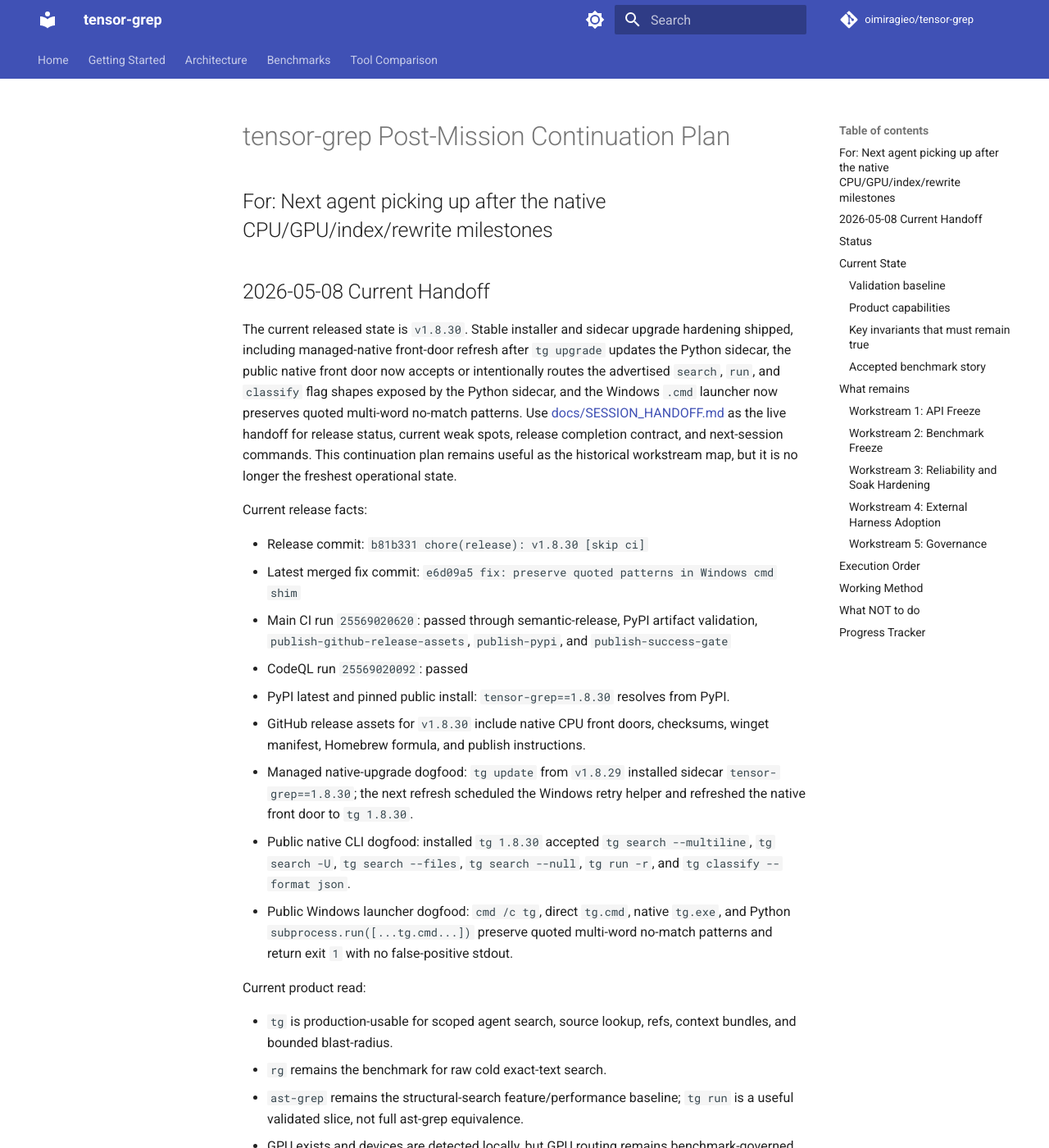
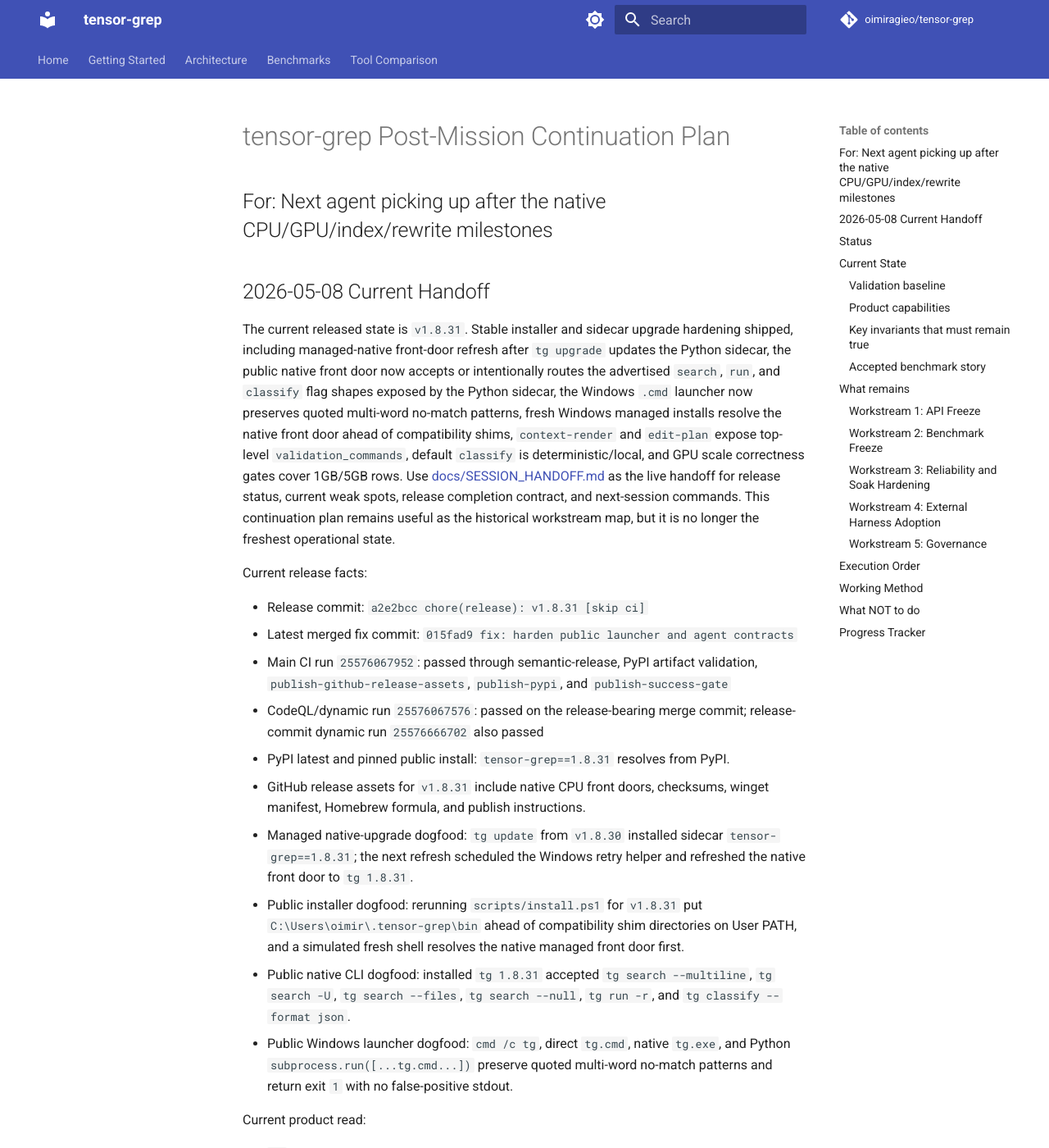
Before and after one commit to oimiragieo/tensor-grep, an MkDocs documentation site: the page built from docs/CONTINUATION_PLAN.md, in a window 1280 px wide and 1400 px high. Shown: the whole window at 82% size. Built offline with MkDocs 1.6.1 and Material for MkDocs 9.7.7, drawn with Linux system fonts in a browser that asks for light colours; comment, search, counter and statistics services are not loaded; some of the changed text lies outside the part shown.

Commit message:
docs: update v1.8.31 release handoff

```diff
--- a/docs/CONTINUATION_PLAN.md
+++ b/docs/CONTINUATION_PLAN.md
@@ -4,18 +4,19 @@
 
 ## 2026-05-08 Current Handoff
 
-The current released state is `v1.8.30`. Stable installer and sidecar upgrade hardening shipped, including managed-native front-door refresh after `tg upgrade` updates the Python sidecar, the public native front door now accepts or intentionally routes the advertised `search`, `run`, and `classify` flag shapes exposed by the Python sidecar, and the Windows `.cmd` launcher now preserves quoted multi-word no-match patterns. Use [docs/SESSION_HANDOFF.md](SESSION_HANDOFF.md) as the live handoff for release status, current weak spots, release completion contract, and next-session commands. This continuation plan remains useful as the historical workstream map, but it is no longer the freshest operational state.
+The current released state is `v1.8.31`. Stable installer and sidecar upgrade hardening shipped, including managed-native front-door refresh after `tg upgrade` updates the Python sidecar, the public native front door now accepts or intentionally routes the advertised `search`, `run`, and `classify` flag shapes exposed by the Python sidecar, the Windows `.cmd` launcher now preserves quoted multi-word no-match patterns, fresh Windows managed installs resolve the native front door ahead of compatibility shims, `context-render` and `edit-plan` expose top-level `validation_commands`, default `classify` is deterministic/local, and GPU scale correctness gates cover 1GB/5GB rows. Use [docs/SESSION_HANDOFF.md](SESSION_HANDOFF.md) as the live handoff for release status, current weak spots, release completion contract, and next-session commands. This continuation plan remains useful as the historical workstream map, but it is no longer the freshest operational state.
 
 Current release facts:
 
-- Release commit: `b81b331 chore(release): v1.8.30 [skip ci]`
-- Latest merged fix commit: `e6d09a5 fix: preserve quoted patterns in Windows cmd shim`
-- Main CI run `25569020620`: passed through semantic-release, PyPI artifact validation, `publish-github-release-assets`, `publish-pypi`, and `publish-success-gate`
-- CodeQL run `25569020092`: passed
-- PyPI latest and pinned public install: `tensor-grep==1.8.30` resolves from PyPI.
-- GitHub release assets for `v1.8.30` include native CPU front doors, checksums, winget manifest, Homebrew formula, and publish instructions.
-- Managed native-upgrade dogfood: `tg update` from `v1.8.29` installed sidecar `tensor-grep==1.8.30`; the next refresh scheduled the Windows retry helper and refreshed the native front door to `tg 1.8.30`.
-- Public native CLI dogfood: installed `tg 1.8.30` accepted `tg search --multiline`, `tg search -U`, `tg search --files`, `tg search --null`, `tg run -r`, and `tg classify --format json`.
+- Release commit: `a2e2bcc chore(release): v1.8.31 [skip ci]`
+- Latest merged fix commit: `015fad9 fix: harden public launcher and agent contracts`
+- Main CI run `25576067952`: passed through semantic-release, PyPI artifact validation, `publish-github-release-assets`, `publish-pypi`, and `publish-success-gate`
+- CodeQL/dynamic run `25576067576`: passed on the release-bearing merge commit; release-commit dynamic run `25576666702` also passed
+- PyPI latest and pinned public install: `tensor-grep==1.8.31` resolves from PyPI.
+- GitHub release assets for `v1.8.31` include native CPU front doors, checksums, winget manifest, Homebrew formula, and publish instructions.
+- Managed native-upgrade dogfood: `tg update` from `v1.8.30` installed sidecar `tensor-grep==1.8.31`; the next refresh scheduled the Windows retry helper and refreshed the native front door to `tg 1.8.31`.
+- Public installer dogfood: rerunning `scripts/install.ps1` for `v1.8.31` put `C:\Users\oimir\.tensor-grep\bin` ahead of compatibility shim directories on User PATH, and a simulated fresh shell resolves the native managed front door first.
+- Public native CLI dogfood: installed `tg 1.8.31` accepted `tg search --multiline`, `tg search -U`, `tg search --files`, `tg search --null`, `tg run -r`, and `tg classify --format json`.
 - Public Windows launcher dogfood: `cmd /c tg`, direct `tg.cmd`, native `tg.exe`, and Python `subprocess.run([...tg.cmd...])` preserve quoted multi-word no-match patterns and return exit `1` with no false-positive stdout.
 
 Current product read:
@@ -29,11 +30,10 @@
 - Windows/WSL installer shims are materially cleaner. Direct `.cmd` invocation from PowerShell still cannot receive an unescaped `|` because `cmd.exe` parses it before the batch file receives argv; use normal PowerShell `tg` / `tg.ps1` for regex metacharacters.
 - Dev-path native safety should ignore stale in-tree standalone binaries unless `TG_NATIVE_TG_BINARY` pins one explicitly; `uv run tg doctor --json` should report skipped stale candidates instead of letting searches validate through old native code.
 - Raw unsorted root output is semantic parity. Use `--sort path --format rg` for automation that needs deterministic ripgrep-style stdout.
-- Release-native install/update hardening: stable script installs should prefer the matching release-native CPU front door and use the isolated Python environment as sidecar/fallback. Installer/update hardening now covers stale package metadata, post-upgrade imports, native installer exit codes, staged replacement, sidecar/native version alignment after `tg upgrade`, and public native CLI parity for advertised search/run/classify flags; do not change benchmark docs from installer work.
-- Post-`v1.8.30` launcher hardening should put `~/.tensor-grep/bin` ahead of compatibility shim directories on Windows PATH so normal `tg` resolution uses native `tg.exe`; direct `tg.cmd` remains a correctness fallback, not the fast path.
-- `edit-plan` and `context-render` JSON should both expose top-level `validation_commands` for agent contract consistency.
-- `classify` should stay deterministic and local by default; use `TENSOR_GREP_CLASSIFY_PROVIDER=cybert` only for intentional CyBERT/Triton provider probes.
-- GPU benchmark gates should include 1GB and 5GB rows and exact match/file-set correctness for every >=1GB corpus before any GPU promotion claim.
+- Release-native install/update hardening: stable script installs should prefer the matching release-native CPU front door and use the isolated Python environment as sidecar/fallback. Installer/update hardening now covers stale package metadata, post-upgrade imports, native installer exit codes, staged replacement, sidecar/native version alignment after `tg upgrade`, public native CLI parity for advertised search/run/classify flags, and fresh Windows PATH precedence for the managed native front door; do not change benchmark docs from installer work.
+- `edit-plan` and `context-render` JSON expose top-level `validation_commands` for agent contract consistency; preserve that shape in future edits.
+- `classify` stays deterministic and local by default; use `TENSOR_GREP_CLASSIFY_PROVIDER=cybert` only for intentional CyBERT/Triton provider probes.
+- GPU benchmark gates include 1GB and 5GB rows and exact match/file-set correctness for every >=1GB corpus before any GPU promotion claim.
 - Token-output follow-up from `rtk-ai/rtk`: add a future opt-in agent-bounded output profile with grouped excerpts, hard caps, truncation, and omission counts. Do not mutate raw `--format rg`, `--json`, or `--ndjson` to save tokens.
 - The next standout product surface should be `tg agent` / Actionable Context Capsule, not another raw grep wrapper. The target output is a deterministic work packet with primary file/function, route rationale, bounded snippets with line maps, related call sites, validation evidence, risk, edit order, checkpoint/rollback metadata, omission counts, confidence, and an "ask user before editing" recommendation when the evidence is weak.
 - Search-intent routing should be explicit about evidence type. Future capsules should label each conclusion as `parser-backed`, `rg-backed`, `graph-derived`, `heuristic`, `LSP-confirmed`, or `stale/uncertain` so agents know what is proven and what is inferred.
--- a/docs/SESSION_HANDOFF.md
+++ b/docs/SESSION_HANDOFF.md
@@ -4,35 +4,39 @@
 
 ## Current Release State
 
-- Latest released version: `v1.8.30`
-- Latest release commit: `b81b331 chore(release): v1.8.30 [skip ci]`
-- Latest fix commit: `e6d09a5 fix: preserve quoted patterns in Windows cmd shim`
-- GitHub release: <https://github.com/oimiragieo/tensor-grep/releases/tag/v1.8.30>
-- Main CI run `25569020620`: passed through semantic-release, PyPI artifact validation, `publish-github-release-assets`, `publish-pypi`, and `publish-success-gate`
-- Main CodeQL run `25569020092`: passed
-- PyPI latest and pinned install: `tensor-grep==1.8.30` resolves from PyPI
-- GitHub release assets: `v1.8.30` has uploaded native CPU front doors for Windows/Linux/macOS, checksums, winget manifest, Homebrew formula, and publish instructions
-- Closed Windows `.cmd` quoted-pattern gap: `v1.8.30` preserves quoted multi-word no-match patterns from `cmd.exe`, direct `tg.cmd`, and Python `subprocess.run([...])` instead of splitting them into shorter false-positive searches plus bogus paths.
-- Closed native-front-door CLI parity gap: `v1.8.29` accepts or intentionally sidecar-routes `tg search --files`, `tg search --multiline` / `-U`, `tg search --null`, `tg run -r`, and `tg classify --format json`; `classify` falls back before expensive provider/model setup when unavailable; and the GPU benchmark harness treats no-match as a valid comparator outcome.
-- Public shell dogfood: `tg update` from `v1.8.29` installed sidecar `tensor-grep==1.8.30`; the next native-front-door refresh scheduled the Windows retry helper while the running `tg.exe` was locked, refreshed `~/.tensor-grep/bin/tg.exe`, and verified `tg 1.8.30`. `tg --version`, `cmd /c tg --version`, `pwsh -NoProfile -Command "tg --version"`, Git Bash, and WSL all report `tg 1.8.30`.
-- Public doctor dogfood: `tg doctor --json` reports `version = 1.8.30`, `rust_binary_version = tg 1.8.30`, `rust_binary_version_status = matches`, `path_tg_first_version_matches = true`, and `search_acceleration_backend = standalone-native-tg`.
-- Public native CLI dogfood: installed `tg 1.8.30` accepted `tg search --multiline`, `tg search -U`, `tg search --files`, `tg search --null`, `tg run -r`, and `tg classify --format json`.
-- Public Windows launcher dogfood: `cmd /c tg search "gpu no-such-phrase" ...`, direct `C:\Users\oimir\bin\tg.cmd`, native `tg.exe`, and Python `subprocess.run([...tg.cmd...])` all return exit `1` with empty stdout for the quoted no-match phrase.
-- Fast agent-readiness dogfood: `python scripts/agent_readiness.py --output artifacts/agent_readiness_post_v1830.json` passed all checks after docs were synchronized, including public version probes, `public-windows-launcher-quoted-patterns`, repo doctor, context consistency, deterministic rg parity edges, generated-root guardrails, AST smoke, MCP context-render smoke, and docs claim hygiene.
+- Latest released version: `v1.8.31`
+- Latest release commit: `a2e2bcc chore(release): v1.8.31 [skip ci]`
+- Latest fix commit: `015fad9 fix: harden public launcher and agent contracts`
+- GitHub release: <https://github.com/oimiragieo/tensor-grep/releases/tag/v1.8.31>
+- Main CI run `25576067952`: passed through semantic-release, PyPI artifact validation, `publish-github-release-assets`, `publish-pypi`, and `publish-success-gate`
+- Main CodeQL/dynamic run `25576067576`: passed on the release-bearing merge commit; release-commit dynamic run `25576666702` also passed
+- PyPI latest and pinned install: `tensor-grep==1.8.31` resolves from PyPI
+- GitHub release assets: `v1.8.31` has uploaded native CPU front doors for Windows/Linux/macOS, checksums, winget manifest, Homebrew formula, and publish instructions
+- Closed public launcher and agent contract gaps: `v1.8.31` puts the managed native front-door directory ahead of compatibility shim directories on Windows User PATH for fresh shells, exposes top-level `validation_commands` on both `context-render` and `edit-plan` JSON, keeps default `classify` deterministic/local unless `TENSOR_GREP_CLASSIFY_PROVIDER=cybert` opts into CyBERT/Triton, and extends GPU benchmark scale/correctness gates to 1GB/5GB rows.
+- Prior Windows `.cmd` quoted-pattern gap: `v1.8.30` preserves quoted multi-word no-match patterns from `cmd.exe`, direct `tg.cmd`, and Python `subprocess.run([...])` instead of splitting them into shorter false-positive searches plus bogus paths.
+- Prior native-front-door CLI parity gap: `v1.8.29` accepts or intentionally sidecar-routes `tg search --files`, `tg search --multiline` / `-U`, `tg search --null`, `tg run -r`, and `tg classify --format json`; `classify` falls back before expensive provider/model setup when unavailable; and the GPU benchmark harness treats no-match as a valid comparator outcome.
+- Public update dogfood: `tg update` from `v1.8.30` installed sidecar `tensor-grep==1.8.31`; the next native-front-door refresh scheduled the Windows retry helper while the running `tg.exe` was locked, refreshed `~/.tensor-grep/bin/tg.exe`, and verified `tg 1.8.31`. `tg --version`, `cmd /c tg --version`, and `pwsh -NoProfile -Command "tg --version"` report `tg 1.8.31`.
+- Public installer dogfood: rerunning `scripts/install.ps1` for `v1.8.31` put `C:\Users\oimir\.tensor-grep\bin` ahead of compatibility shim directories on User PATH. A simulated fresh shell resolves `C:\Users\oimir\.tensor-grep\bin\tg.exe` before `C:\Users\oimir\bin\tg.cmd`.
+- Public doctor dogfood: `tg doctor --json` reports `version = 1.8.31`, `rust_binary_version_status = matches`, `path_tg_first_version_matches = true`, and `search_acceleration_backend = standalone-native-tg`.
+- Public native CLI dogfood: installed `tg 1.8.31` accepted `tg search --multiline`, `tg search -U`, `tg search --files`, `tg search --null`, `tg run -r`, and `tg classify --format json`.
+- Public Windows launcher dogfood: `cmd /c tg search "gpu no-such-phrase-zxqv-817263" ...`, direct `C:\Users\oimir\.tensor-grep\bin\tg.cmd`, and native `tg.exe` all return exit `1` with empty stdout for the quoted no-match phrase.
+- Public classify dogfood: `tg classify --format json tests\conftest.py` completed in 0.206s with local deterministic classifications.
+- Fast agent-readiness dogfood before PR #70: `python scripts/agent_readiness.py --output artifacts/agent_readiness_native_shim_edit_plan.json` passed all checks, including public version probes, `public-windows-launcher-quoted-patterns`, repo doctor, context consistency, deterministic rg parity edges, generated-root guardrails, AST smoke, MCP context-render smoke, and docs claim hygiene.
 - Repo-dev dogfood: stale in-tree standalone binaries remain skipped unless explicitly pinned with `TG_NATIVE_TG_BINARY` or `TG_MCP_TG_BINARY`.
 
-## Current Post-v1.8.30 Scope
+## Current Post-v1.8.31 Scope
 
 Current release branch is closed. Use a new branch from `origin/main` for follow-up work. The latest docs/product merge is PR #66 `docs: define agent context capsule roadmap` at `f311469`; main CI run `25561521904` and CodeQL/dynamic main run `25561520180` passed, and semantic-release correctly skipped publishing because the change was docs-only.
 
-The public Windows `.cmd` bridge quoted multi-word no-match follow-up shipped in `v1.8.30`. The fast gate now includes `public-windows-launcher-quoted-patterns`.
+The public Windows `.cmd` bridge quoted multi-word no-match follow-up shipped in `v1.8.30`. The Windows native-first PATH, agent JSON validation-command, local default classify, and GPU scale benchmark follow-ups shipped in `v1.8.31`.
 
-Active post-`v1.8.30` implementation scope:
+Active post-`v1.8.31` implementation scope:
 
-- Put `~/.tensor-grep/bin` ahead of compatibility shim directories on Windows PATH so `cmd`, unprofiled PowerShell, and Python `subprocess.run(["tg", ...])` resolve the native `tg.exe` first. Direct `tg.cmd` remains an argv-safe compatibility bridge, not the fast path.
-- Normalize `edit-plan` and `context-render` JSON by exposing top-level `validation_commands` in both payloads.
-- Keep `classify` deterministic and local by default; require `TENSOR_GREP_CLASSIFY_PROVIDER=cybert` before probing CyBERT/Triton/tokenizer/model providers.
-- Extend GPU benchmark defaults to include 5GB and run exact match/file-set correctness checks on every >=1GB GPU corpus before any GPU promotion claim.
+- Design `tg agent` / Actionable Context Capsule as an opt-in agent workflow without changing raw `--format rg`, `--json`, or `--ndjson` semantics.
+- Keep Windows managed installer/update dogfood checking both the update path and a fresh-shell PATH environment; existing parent shells may keep old PATH until restarted.
+- Keep `classify` provider/cache UX explicit and fast. The default local path is quick; CyBERT/Triton remains opt-in and must not warn or block agent loops when unavailable.
+- Keep GPU experimental until native streaming correctness and speed are proven on the 1GB/5GB gates.
+- Keep AST parity roadmap work separate from `tg run`'s validated useful slice; do not imply full ast-grep replacement.
 
 The immediate `v1.8.28` native-front-door CLI parity follow-up shipped in `v1.8.29`:
 
@@ -66,7 +70,7 @@
 
 For docs/test/chore-only work, use a non-release PR title, wait for PR CI, and merge only when requested or clearly required. After merge, main CI should pass, but semantic-release should skip release publishing.
 
-## What v1.8.12-v1.8.30 Fixed
+## What v1.8.12-v1.8.31 Fixed
 
 - Windows `--files-with-matches` no longer expands huge candidate file lists into the ripgrep subprocess argv, avoiding `WinError 206`.
 - No-path `--files-with-matches` now preserves raw rg-style paths such as `AGENTS.md` instead of emitting `.\AGENTS.md`.
@@ -106,6 +110,7 @@
 - The `v1.8.28` release refreshes the managed release-native front door after sidecar upgrades, including the Windows retry-helper path for locked `tg.exe` replacement.
 - The `v1.8.29` release hardens public-native CLI parity for advertised search/run/classify flags and fixes the GPU no-match correctness benchmark harness.
 - The `v1.8.30` release preserves quoted multi-word no-match patterns through the Windows `.cmd` bridge for `cmd.exe`, direct `tg.cmd`, and Python `subprocess.run([...])`.
+- The `v1.8.31` release hardens public launcher and agent contracts: native-first Windows managed PATH ordering for fresh shells, top-level `validation_commands` in `context-render` and `edit-plan`, local deterministic default `classify`, and GPU scale correctness gates for 1GB/5GB rows.
 
 ## Verified Before Release Closeout
 
@@ -122,6 +127,7 @@
 - PR #62 `fix: refresh managed native front door after upgrade`: merged and released as `v1.8.28`
 - PR #64 `fix: harden native front-door CLI parity`: merged and released as `v1.8.29`
 - PR #68 `fix: preserve quoted patterns in Windows cmd shim`: merged and released as `v1.8.30`
+- PR #70 `fix: harden public launcher and agent contracts`: merged and released as `v1.8.31`
 - `uv run pytest tests/unit/test_install_scripts.py -q`: `18 passed` on the LF-shim fix branch
 - `uv run pytest tests/unit/test_cli_bootstrap.py tests/unit/test_cli_modes.py tests/unit/test_public_docs_governance.py -q`: `287 passed` on the CLI polish branch
 - PowerShell parser checks for `scripts/install.ps1` under both `pwsh` and Windows PowerShell: passed
@@ -168,13 +174,21 @@
 - PyPI version-specific page and simple index expose `tensor-grep 1.8.30`; `python -m pip index versions tensor-grep --no-cache-dir` reports `1.8.30`.
 - Public update dogfood verified `tg update` from `v1.8.29` to sidecar `tensor-grep==1.8.30`, the scheduled Windows native-front-door retry helper, and final profiled PowerShell / `cmd` / `pwsh -NoProfile` / Git Bash / WSL resolution to `tg 1.8.30`.
 - Public launcher dogfood verified `cmd /c tg`, direct `tg.cmd`, native `tg.exe`, and Python `subprocess.run([...tg.cmd...])` preserve `"gpu no-such-phrase"` as one no-match pattern and return exit `1` with no false-positive stdout.
+- Main CI run `25576067952`: passed through `publish-github-release-assets`, `publish-pypi`, and `publish-success-gate`.
+- Main CodeQL/dynamic run `25576067576`: passed on the release-bearing merge commit; release-commit dynamic run `25576666702` passed.
+- GitHub release assets are uploaded for `v1.8.31`, including `tg-windows-amd64-cpu.exe`, `tg-linux-amd64-cpu`, `tg-macos-amd64-cpu`, `CHECKSUMS.txt`, `BUNDLE_CHECKSUMS.txt`, `oimiragieo.tensor-grep.yaml`, `tensor-grep.rb`, and `PUBLISH_INSTRUCTIONS.md`.
+- PyPI JSON exposes `tensor-grep 1.8.31`; pinned `tensor-grep==1.8.31` resolves from PyPI JSON.
+- Public update dogfood verified `tg update` from `v1.8.30` to sidecar `tensor-grep==1.8.31`, the scheduled Windows native-front-door retry helper, and final profiled PowerShell / `cmd` / `pwsh -NoProfile` resolution to `tg 1.8.31`.
+- Public installer dogfood verified `scripts/install.ps1` puts `C:\Users\oimir\.tensor-grep\bin` ahead of compatibility shim directories on User PATH, and a simulated fresh shell resolves the native managed front door first.
+- Public launcher dogfood verified `cmd /c tg`, direct managed `tg.cmd`, and native `tg.exe` preserve `"gpu no-such-phrase-zxqv-817263"` as one no-match pattern and return exit `1` with no false-positive stdout.
+- Public classify dogfood verified local deterministic `tg classify --format json tests\conftest.py` in 0.206s.
 
 ## What Works Well Now
 
 - Scoped text search, JSON, NDJSON, multi-root search, globs, `--column`, `--vimgrep`, `--path-separator`, `--type-list`, and invalid-regex diagnostics are stable enough for agent workflows.
 - Normal PowerShell `tg`, `cmd /c tg`, `pwsh -NoProfile -Command "tg ..."`, Git Bash `tg`, and WSL `tg` resolved through the public Windows install by `v1.8.25`; installer/update changes must re-run those probes before release closeout.
 - `tg --version` is script-friendly by default; use `tg --version --verbose` for feature/SIMD/Arrow diagnostics.
-- Stable managed installs should prefer the release-native front door when the matching GitHub asset exists; Python remains the sidecar/fallback instead of the first hop for normal shell `tg`.
+- Stable managed installs prefer the release-native front door when the matching GitHub asset exists; Python remains the sidecar/fallback instead of the first hop for normal shell `tg`. `v1.8.31` fresh installer dogfood confirms User PATH puts `~/.tensor-grep/bin` ahead of compatibility shim directories.
 - Public help starts with `Usage: tg`, including `python -m tensor_grep --help` and installed command help paths.
 - `defs`, `source`, `refs`, `callers`, `context-render`, and `blast-radius` are useful for scoped repo navigation and planning.
 - Released context work tightens `context-render` / MCP trust: source-body evidence ranks natural queries, default LLM rendering preserves executable body lines, `context_consistency` reports seed/render/navigation agreement, and validation commands carry detection provenance.
@@ -218,7 +232,7 @@
 uv run tg --version
 uv run tg doctor --json
 python -m pip index versions tensor-grep --index-url https://pypi.org/simple --no-cache-dir
-gh release view v1.8.30 --json tagName,publishedAt,url,assets
+gh release view v1.8.31 --json tagName,publishedAt,url,assets
 python scripts/agent_readiness.py --output artifacts/agent_readiness.json
 tg --version
 cmd /c tg --version
```
Also changed, not shown: AGENTS.md (+13 -11 lines), README.md (+22 -21 lines), SKILL.md (+15 -13 lines), docs/CONTRACTS.md (+1 -1 lines), docs/PAPER.md (+1 -1 lines), 1 other file.
